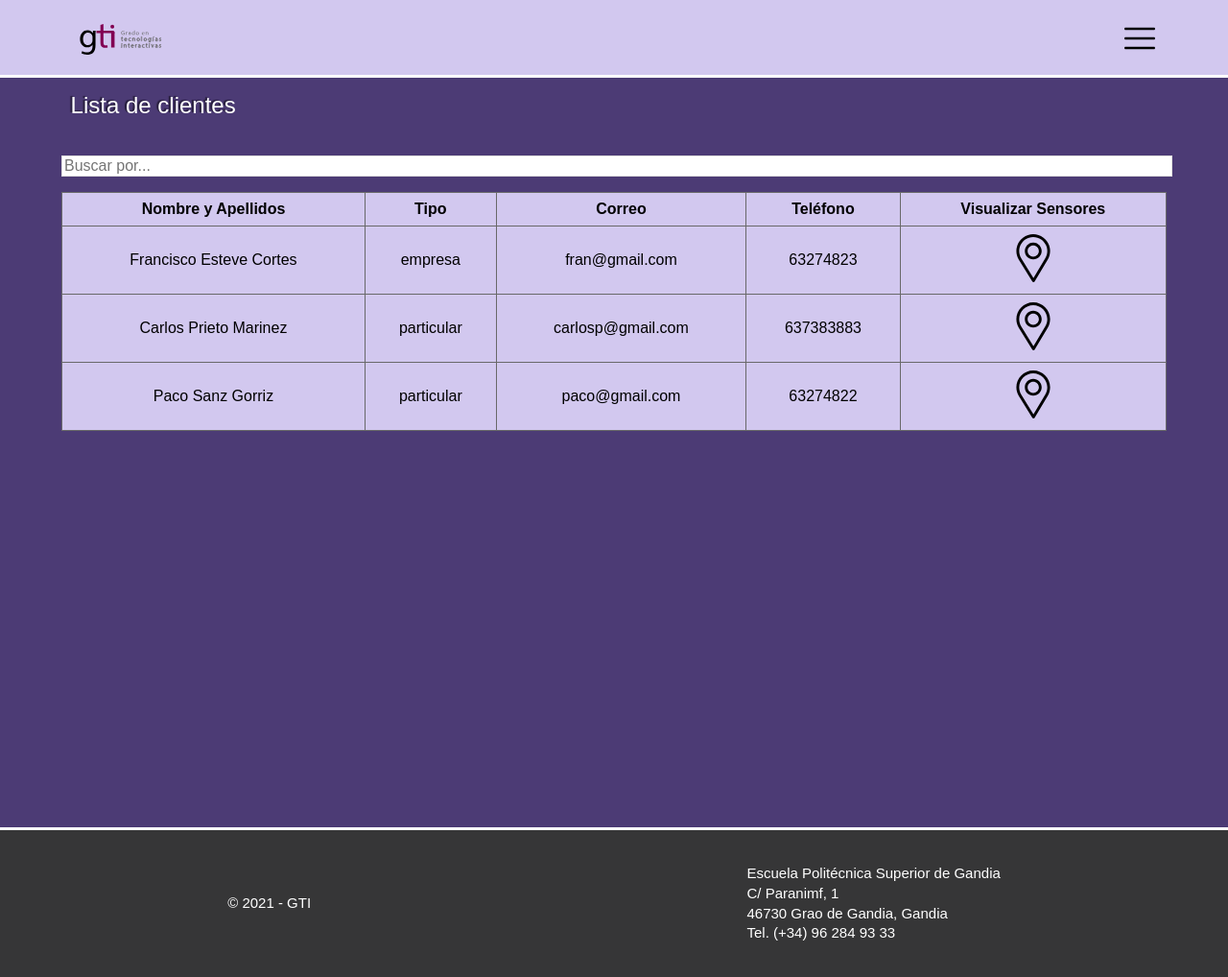
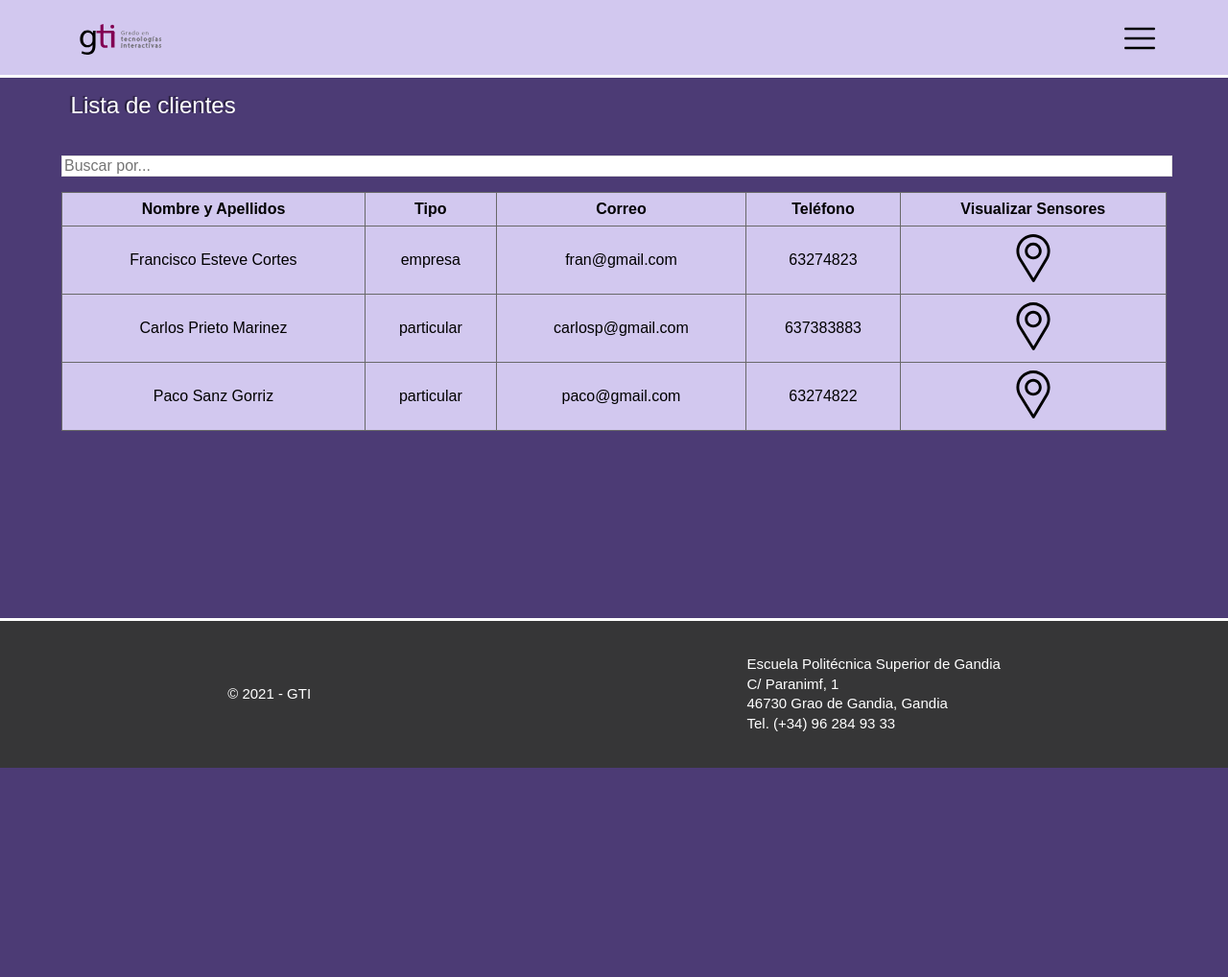
Before and after one commit to Sazzmubd/Proyecto-WEB, a PHP site: page /app/admin.html in a window 1280 px wide. Shown: the whole page at 96% size. After the commit the page ends 800 px from the top, so only its background shows below. Run offline with PHP 8.4, Linux system fonts and the light colour scheme; data comes from the database, SQL or seed files in the repository.

Commit message:
reparacion del footer

```diff
--- a/src/app/css/tablasClientes-style.css
+++ b/src/app/css/tablasClientes-style.css
@@ -12,7 +12,7 @@ body {
 
 main {
     margin: 5%;
-    height: calc(100vh - 78px);
+    /*height: calc(100vh - 78px);*/
 }
 .cerrar{
     text-align: right;
@@ -96,7 +96,7 @@ h2{
     justify-content: space-around;
     align-items: center;
 
-    position: relative;
+    position: fixed;
     bottom: 0;
     left: 0;
     right: 0;
```
